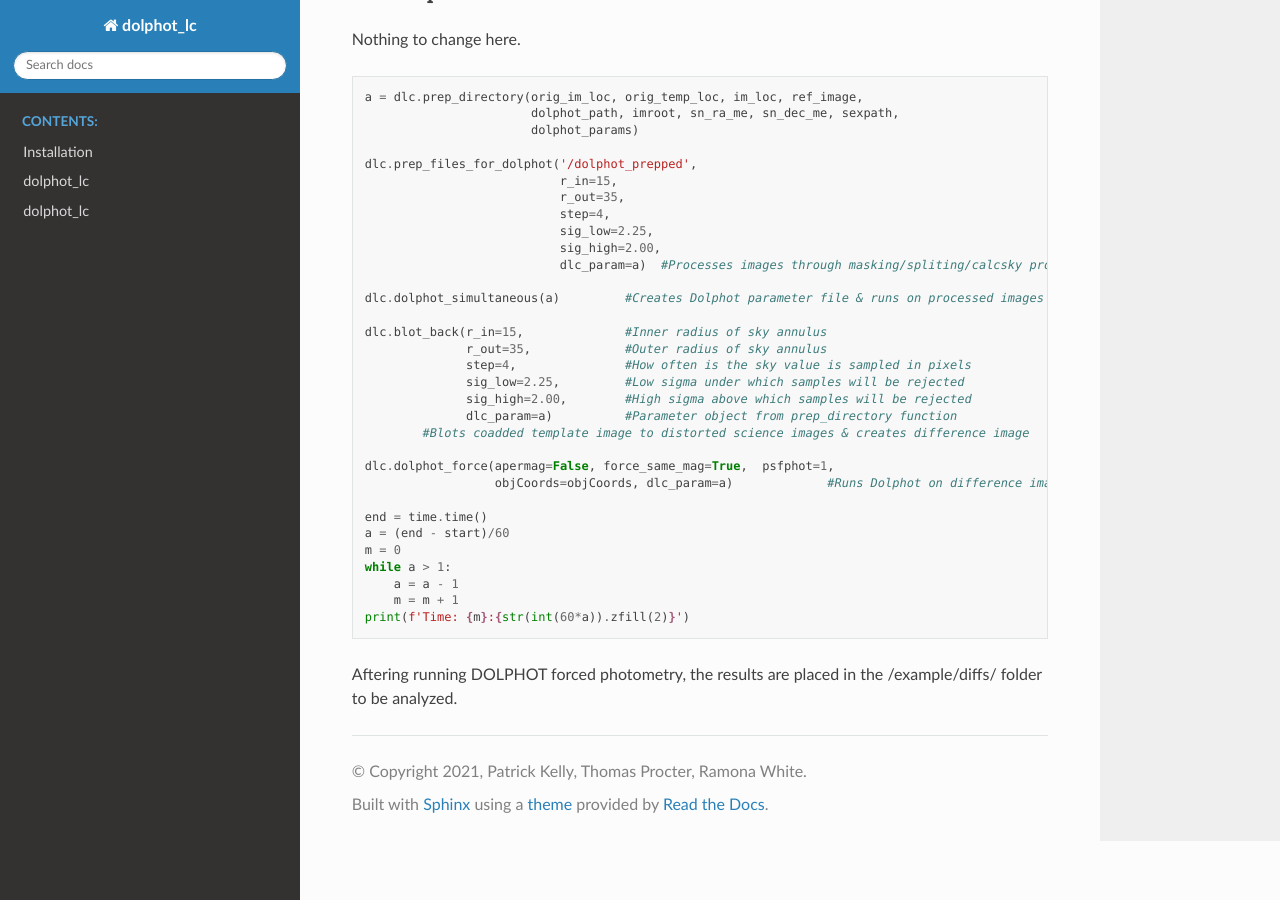
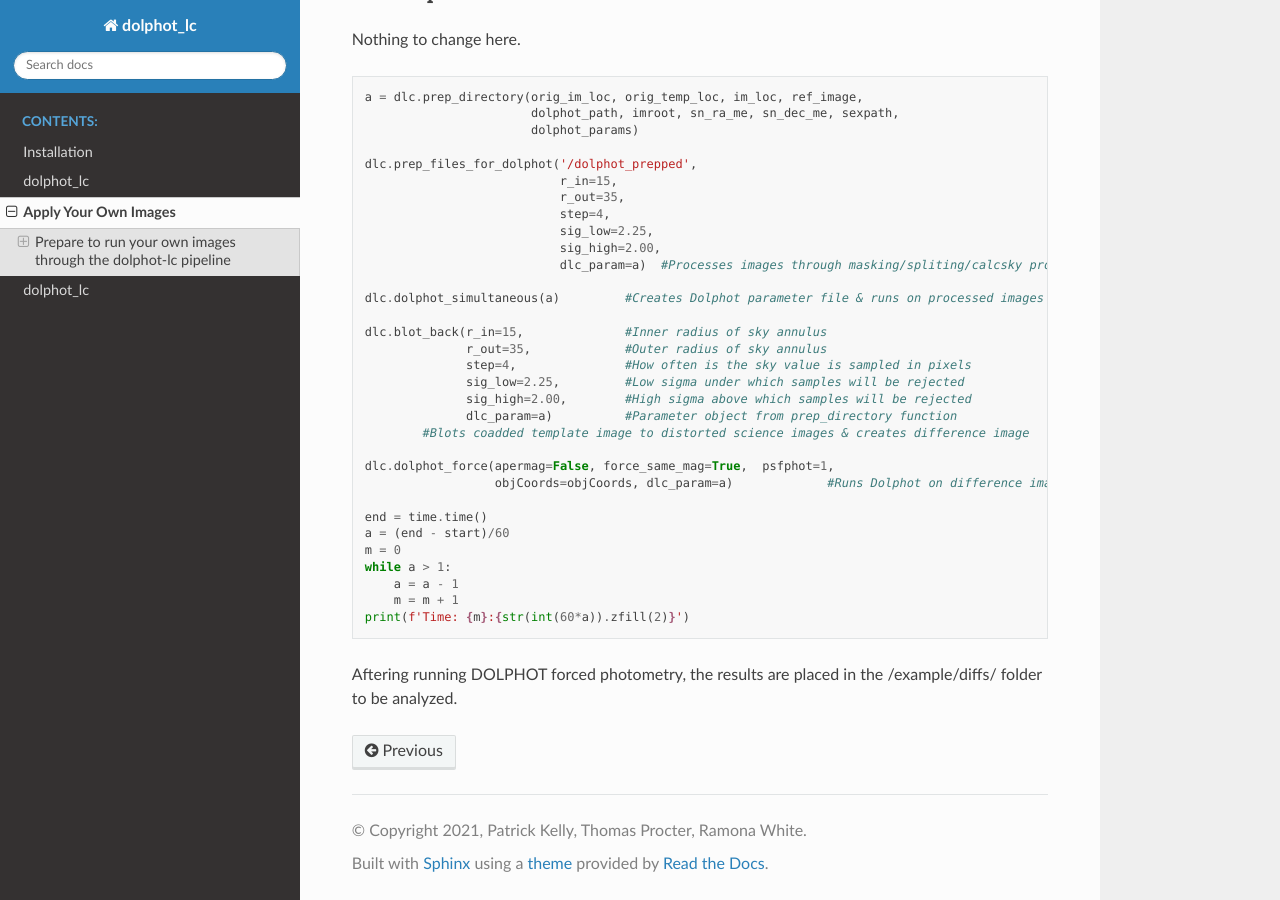
Before and after one commit to patkel/dolphot_lc, a Sphinx documentation site: the page built from docs/source/apply.rst, in a window 1280 px wide and 900 px high, scrolled down 2031 px. Built offline with Sphinx 7.4.7 and the Read the Docs theme 2.0.0, drawn with Linux system fonts in a browser that asks for light colours; pages that are not in the unit, such as notebooks, are missing from menus.

Commit message:
Update index.rst

```diff
--- a/docs/source/index.rst
+++ b/docs/source/index.rst
@@ -12,7 +12,7 @@ Welcome to dolphot_lc's documentation!
 
    install.rst
    modules
-   Apply.rst
+   apply.rst
    modules
 
 Indices and tables
```
